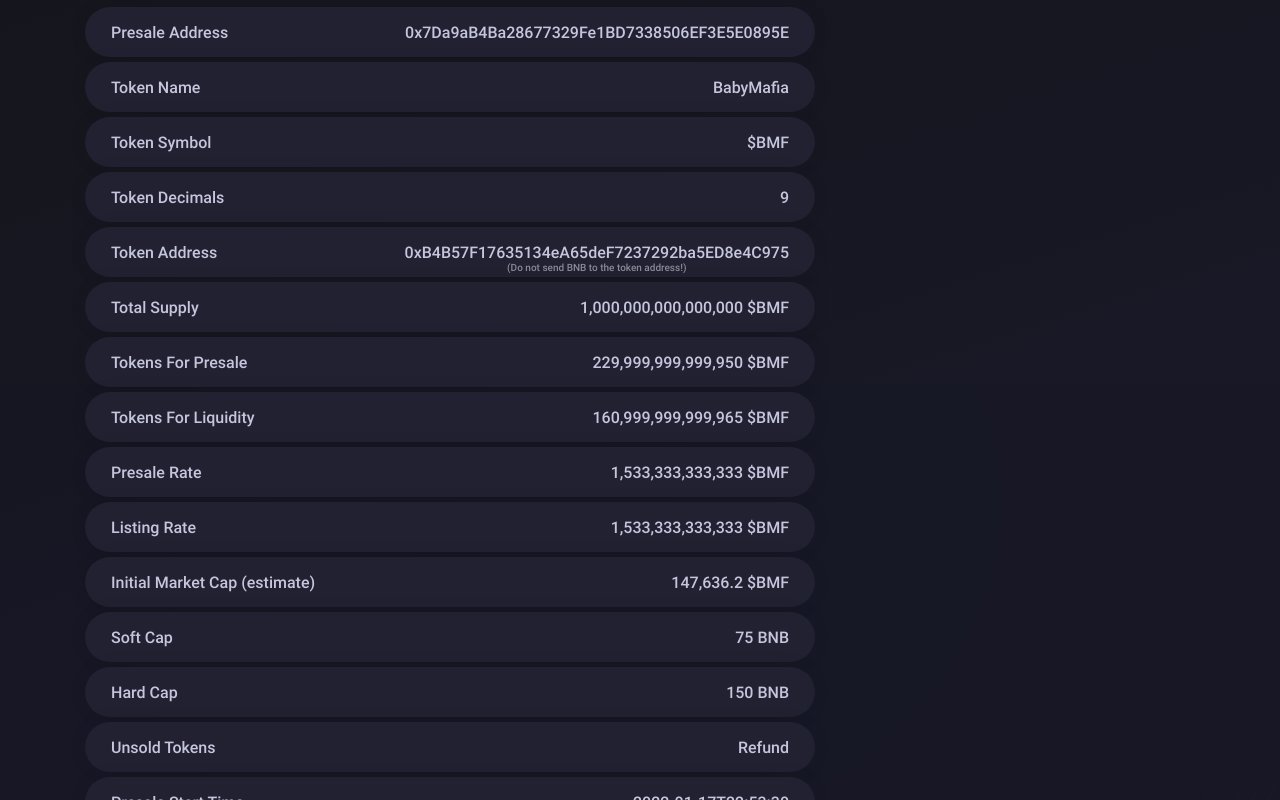
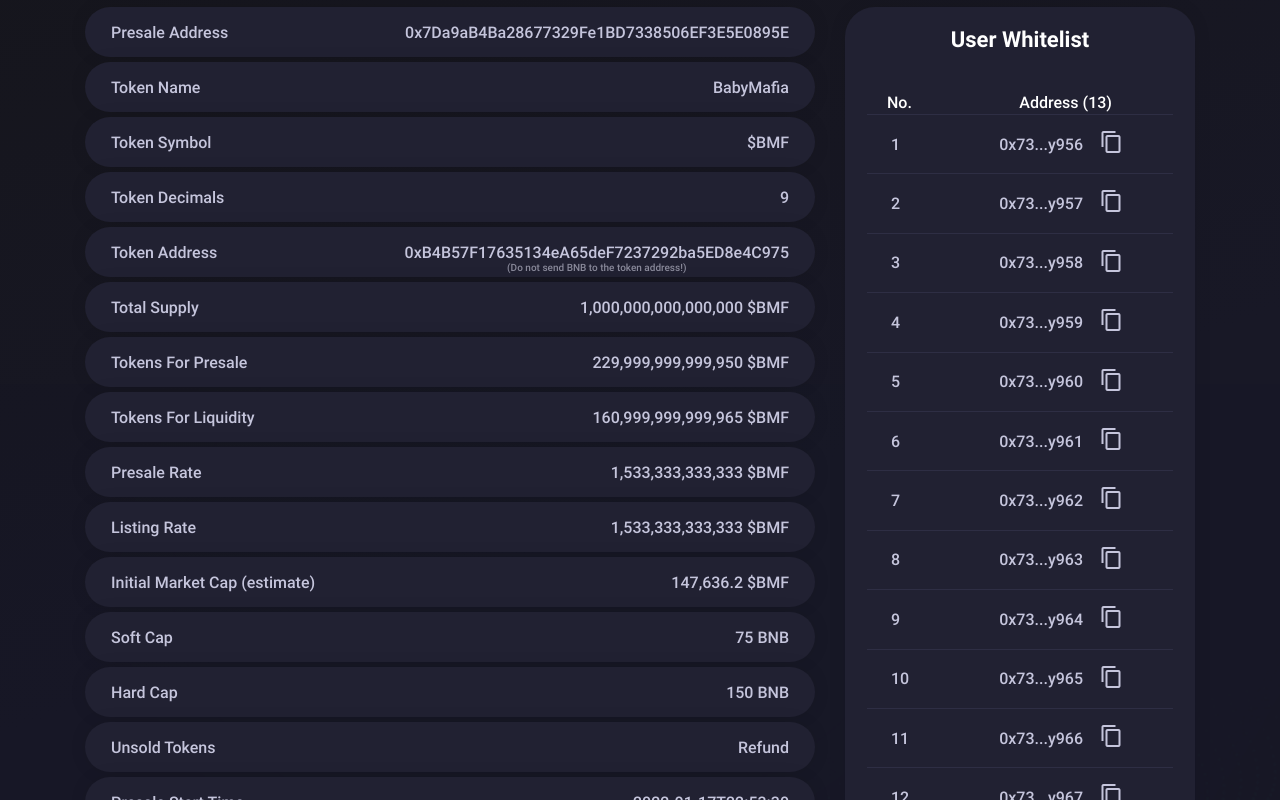
Before and after one commit to websorokinweb/LaunchBar, a Vue app: page /project/1 in a window 1280 px wide. Shown: the part 640-1440 px from the top of the page. Built offline with nearby package versions, Linux system fonts and the light colour scheme.

Commit message:
Added layout ProjectWhitelist

```diff
--- a/package.json
+++ b/package.json
@@ -9,13 +9,17 @@
   },
   "dependencies": {
     "@chenfengyuan/vue-countdown": "^2.0.0-rc",
+    "@hennge/vue3-pagination": "^1.0.17",
     "@vueform/multiselect": "^2.3.1",
     "axios": "^0.24.0",
     "core-js": "^3.6.5",
     "moment": "^2.29.1",
     "normalize.css": "^8.0.1",
+    "v-pagination-3": "^0.1.7",
     "vue": "^3.2.27",
     "vue-router": "^4.0.0-0",
+    "vue-sliding-pagination": "^1.3.2",
+    "vue-smart-pagination": "^2.0.9",
     "vuex": "^4.0.0-0"
   },
   "devDependencies": {
--- a/src/assets/style/_global.scss
+++ b/src/assets/style/_global.scss
@@ -557,6 +557,91 @@
   border-radius: 25px;
 }
 
+.Pagination{
+  justify-content: center;
+  .Page{
+    border: 2px solid #6333FF;
+    width: 42px;
+    height: 42px;
+    border-radius: 50%;
+    color: #fff;
+    font-size: 20px;
+    line-height: 23px;
+    font-weight: 700;
+    &:hover{
+      border: 2px solid #4f1cf5;
+    }
+    &.Page-active{
+      background: rgba(99, 51, 255, 0.42) !important;
+    }
+  }
+  // .PaginationControl{
+  //   width: 42px;
+  //   height: 42px;
+  //   border: 2px solid #DDD3FE;
+  //   border-radius: 50%;
+  //   display: flex;
+  //   align-items: center;
+  //   justify-content: center;
+  //   svg{
+  //     fill: #fff;
+  //     width: 33px;
+  //     height: 33px;
+  //   }
+  // }
+  .PaginationControl{
+    position: relative;
+  }
+  .Control{
+    fill: rgba(162, 162, 162, 0.42) !important;
+    width: 33px;
+    height: 33px;
+    position: static;
+    &:after{
+      content: '';
+      position: absolute;
+      left: 0;
+      top: 0;
+      width: 42px;
+      height: 42px;
+      border-radius: 50%;
+      border: 2px solid rgba(162, 162, 162, 0.42);
+      background: red;
+    }
+    &.Control-active{
+      fill: #fff !important;
+      &:after{
+        border-color: #fff;
+      }
+    }
+  }
+}
+
+.VuePagination__pagination{
+  display: flex;
+  justify-content: center;
+  align-items: center;
+}
+.VuePagination__pagination-item{
+  .page-link{
+    border: 2px solid #6333FF;
+    width: 42px;
+    height: 42px;
+    border-radius: 50%;
+    color: #fff;
+    font-size: 20px;
+    line-height: 23px;
+    font-weight: 700;
+    background: transparent;
+    &:hover{
+      border: 2px solid #4f1cf5;
+    }
+    &.active{
+      background: rgba(99, 51, 255, 0.42) !important;
+    }
+  }
+}
+
 .row .splide__slide.is-active,
 .live__items .art:first-child,
 .panel__items .art:nth-child(1),
--- a/src/assets/style/main.scss
+++ b/src/assets/style/main.scss
@@ -235,6 +235,65 @@
     }
     & + &{
       margin-top: 30px;
+    }
+  }
+}
+
+.project-whitelist{
+  &__inner{
+    padding: 20px 22px 70px;
+    background: var(--block-bg);
+    box-shadow: 0px 0px 20px -4px rgba(0, 0, 0, 0.15);
+    border-radius: 30px;
+    text-align: center;
+  }
+  &__title{
+    font-weight: 600;
+    font-size: 22px;
+    line-height: 26px;
+    margin-bottom: 38px;
+  }
+  &__items{
+    margin-bottom: 31px;
+  }
+  &__item{
+    display: flex;
+    justify-content: space-between;
+    align-items: center;
+    width: 100%;
+    font-size: 16px;
+    line-height: 19px;
+    color: #C5C5DC;
+    border-bottom: 1px solid #2E2E44;
+    padding: 16px 52px 16px 20px;
+    &--label{
+      color: #fff;
+      padding: 2px 52px 2px 20px;
+    }
+  }
+  &__wallet{
+    display: flex;
+    align-items: center;
+    &--label{
+      margin-right: 9px;
+    }
+  }
+  &__index:not(.project-whitelist__index--label){
+    margin-left: 4px;
+  }
+  &__copy{
+    margin-left: 18px;
+    svg{
+      path{
+        transition: all .3s;
+      }
+    }
+    &:hover{
+      svg{
+        path{
+          fill: #fff;
+        }
+      }
     }
   }
 }
--- /dev/null
+++ b/src/components/Project/ProjectWhitelist.vue
@@ -0,0 +1,80 @@
+<template>
+  <section class="project-whitelist">
+    <div class="project-whitelist__inner">
+      <h6 class="project-whitelist__title">
+        User Whitelist
+      </h6>
+      <ul class="project-whitelist__items">
+        <li class="project-whitelist__item project-whitelist__item--label">
+          <p class="project-whitelist__index project-whitelist__index--label">
+            No.
+          </p>
+          <p class="project-whitelist__wallet project-whitelist__wallet--label">
+            {{ 'Address (' + project.whitelistLength + ')'}}
+          </p>
+        </li>
+        <li class="project-whitelist__item"
+        v-for="(item, index) in project.whitelist"
+        :key="index"
+        >
+          <p class="project-whitelist__index">
+            {{ index + 1 }}
+          </p>
+          <p class="project-whitelist__wallet">
+            <span class="project-whitelist__wallet-value">
+              {{ item }}
+            </span>
+            <button class="project-whitelist__copy btn-clear">
+              <svg width="20" height="22" viewBox="0 0 20 22" fill="none" xmlns="http://www.w3.org/2000/svg">
+                <path d="M14.5 0H2.5C1.4 0 0.5 0.9 0.5 2V16H2.5V2H14.5V0ZM17.5 4H6.5C5.4 4 4.5 4.9 4.5 6V20C4.5 21.1 5.4 22 6.5 22H17.5C18.6 22 19.5 21.1 19.5 20V6C19.5 4.9 18.6 4 17.5 4ZM17.5 20H6.5V6H17.5V20Z" fill="#C5C5DC"/>
+              </svg>
+            </button>
+          </p>
+        </li>
+      </ul>
+      <pagination v-model="currentPage" :records="400" :per-page="10" @paginate="myCallback"
+      :options="
+      {
+        hideCount: true,
+
+      }
+      "
+      />
+    </div>
+  </section>
+</template>
+
+<script>
+import Pagination from 'v-pagination-3';
+
+export default {
+  data() {
+    return {
+      currentPage: 1,
+      totalPages: 3,
+      arrayData: [
+        {
+          data: 'Page № 1'
+        },
+        {
+          data: 'Page № 2'
+        },
+        {
+          data: 'Page № 3'
+        },
+      ],
+    }
+  },
+  inject:[
+    'project',
+  ],
+  methods: {
+    myCallback(e) {
+      console.log(e)
+    }
+  },
+  components: {
+    Pagination,
+  },
+}
+</script>
--- a/src/views/Project.vue
+++ b/src/views/Project.vue
@@ -15,6 +15,7 @@
       </div>
       <div class="project__group">
         <project-details></project-details>
+        <project-whitelist></project-whitelist>
       </div>
     </div>
   </div>
@@ -24,6 +25,7 @@
 import ProjectInfo from '@/components/Project/ProjectInfo.vue';
 import ProjectSale from '@/components/Project/ProjectSale.vue';
 import ProjectDetails from '@/components/Project/ProjectDetails.vue';
+import ProjectWhitelist from '@/components/Project/ProjectWhitelist.vue';
 
 import maskTextMixin from '@/mixins/maskTextMixin'
 
@@ -55,6 +57,8 @@
 
       item.minBuyMask = this.maskText(item.minBuy) + ' ' + item.blockchainSymbol
       item.maxBuyMask = this.maskText(item.maxBuy) + ' ' + item.blockchainSymbol
+
+      item.whitelistLength = item.whitelist.length
 
       return item
     }
@@ -95,6 +99,23 @@
         listingOn: 'Pancakeswap',
         liquadityPercent: 70,
         liquadityLockupTime: '120 days after pool ends',
+
+        whitelist:[
+          '0x73...y956',
+          '0x73...y957',
+          '0x73...y958',
+          '0x73...y959',
+          '0x73...y960',
+          '0x73...y961',
+          '0x73...y962',
+          '0x73...y963',
+          '0x73...y964',
+          '0x73...y965',
+          '0x73...y966',
+          '0x73...y967',
+          '0x73...y968',
+          // 0xd04134ebE25b9be5C3e270761C6b18EE2f587ad6
+        ],
       },
     }
   },
@@ -110,6 +131,7 @@
     ProjectInfo,
     ProjectSale,
     ProjectDetails,
+    ProjectWhitelist,
   },
 }
 </script>
```
Also changed, not shown: 1 other file (tests, documents, lock files or other folders).
